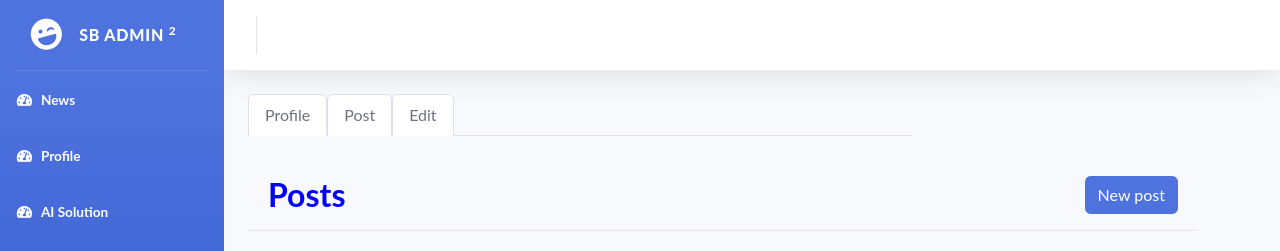
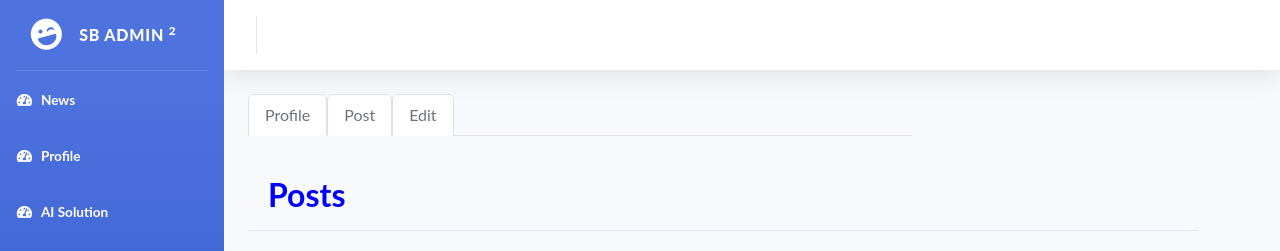
Before and after one commit to belkhir-aziz/orientation, a Flask app: page /profile/post in a window 1280 px wide. Shown: the top 251 px of the page. Run offline with Flask 2, Linux system fonts and the light colour scheme; a user stored in the database is signed in; data comes from the database, SQL or seed files in the repository; some libraries are stand-ins or nearby versions.

Commit message:
First commit!

```diff
--- a/flaskr/templates/profile/ll.html
+++ b/flaskr/templates/profile/ll.html
@@ -261,9 +261,7 @@ img {
                     <!-- Card Header - Dropdown -->
                     <div class="card-header py-3 d-flex flex-row align-items-center justify-content-between">
                       <h2 class="m-0 font-weight-bold text-primary">Posts</h2>
-                      <button type="button" class="btn btn-primary" data-toggle="modal" data-target="#exampleModalCenter">
-                        New post
-                      </button>
+
 
                       <!-- Modal -->
                       <div class="modal fade" id="exampleModalCenter" tabindex="-1" role="dialog" aria-labelledby="exampleModalCenterTitle" aria-hidden="true">
```
